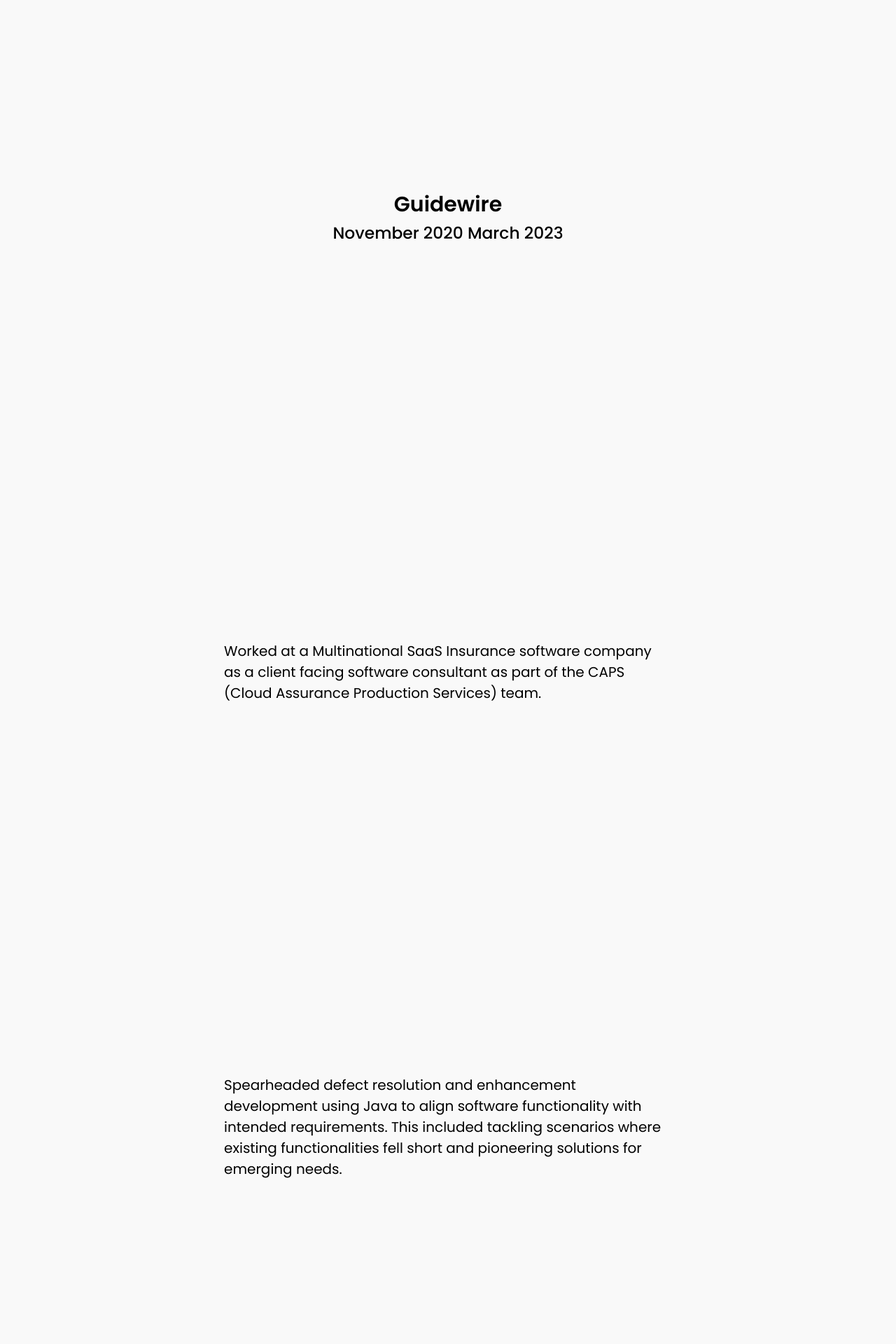
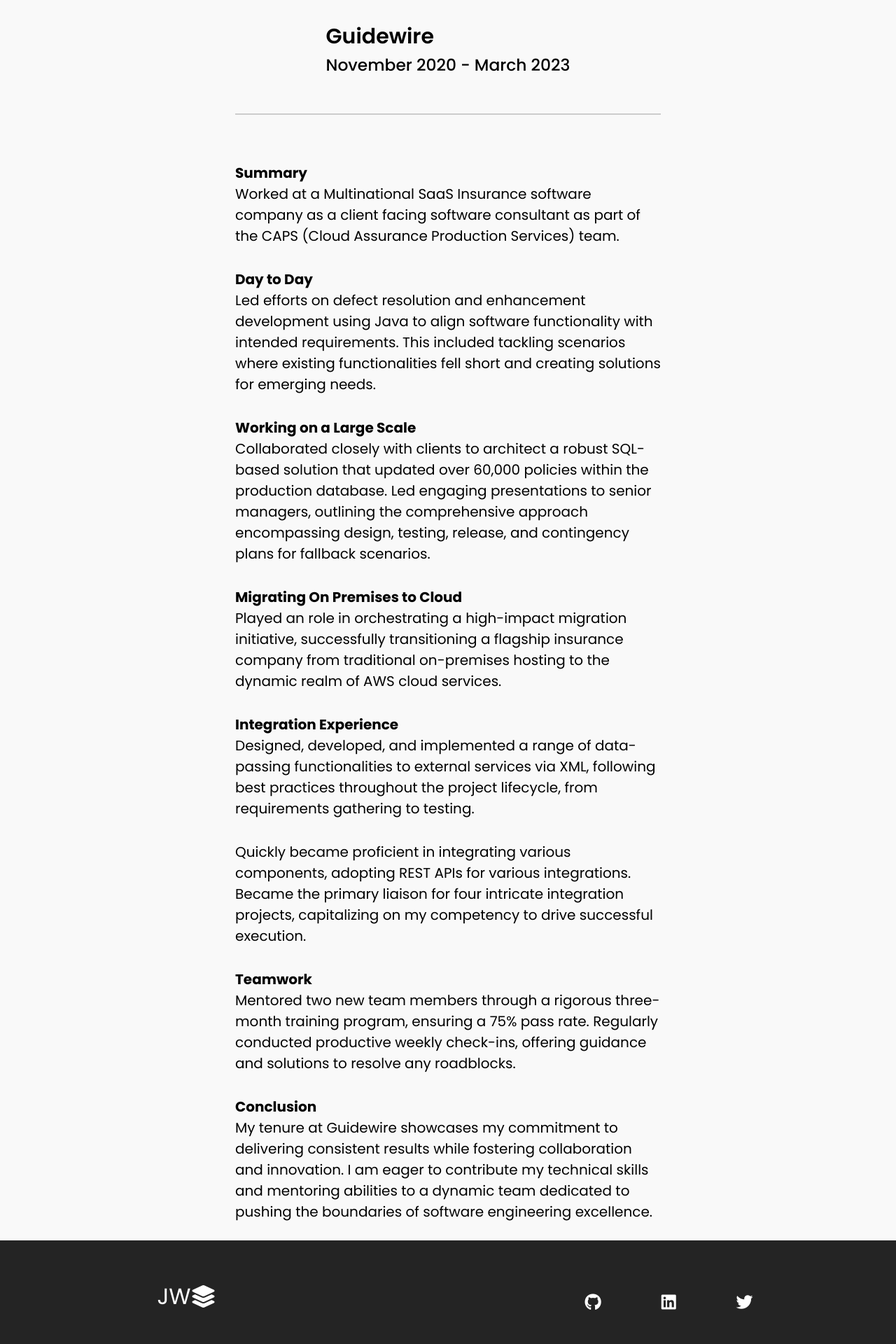
Before and after one commit to xJWzZ/react-personal-website-1, a React (Create React App) app: page /details/1 in a window 1280 px wide. Shown: the part 100-2020 px from the top of the page at 70% size. Built offline with nearby package versions, Linux system fonts and the light colour scheme.

Commit message:
Simplify WE Content

```diff
--- a/src/Components/OverCSection.js
+++ b/src/Components/OverCSection.js
@@ -1,48 +1,50 @@
 import React, {useEffect} from 'react'
 import './WorkExperienceSection.css'
-import AOS from 'aos'
-import 'aos/dist/aos.css'
 
 function OverCSection() {
-  useEffect(() => {
-      AOS.init({duration: 3000})
-  }, [])
   return (
-    <div className='container'>
-      <section className='animation' data-aos="fade-left">
+    <div className="workexperience">
+      <section>
 
             <h2>Over-C</h2>
             <h3>March 2019 - August 2019</h3>
         </section>
-        <section className='animation' data-aos="fade-left">As a proactive software engineering intern at Over-C, a rapidly expanding
+        <section>
+          <hr className="divider" />
+          <h4>Summary</h4>
+          As a proactive software engineering intern at Over-C, a rapidly expanding
           startup, I enthusiastically engaged with diverse projects and
           technologies, leaving a distinct mark on the company's technological
           advancements. Some key accomplishments being:
         </section>
-        <section className='animation' data-aos="fade-left">
+        <section>
+          <h4>Innovation</h4>
           Designed and developed an Automated Map Converter that propelled
-          operational efficiency by an impressive 50%. This innovative solution
+          operational efficiency by 50%. This innovative solution
           streamlined processes and demonstrated my ability to deliver impactful
           results within a fast-paced environment.
         </section>
-        <section className='animation' data-aos="fade-left">
-        Led the development of pioneering applications utilizing mesh network
+        <section>
+          <h4>Project Work</h4>
+        Led development of an application utilizing mesh network
         sensors for indoor location tracking, showcasing my capacity to explore
         and implement cutting-edge technologies to address real-world
         challenges.
       </section>
-      <section className='animation' data-aos="fade-left">
+      <section>
         Leveraged the power of Uber's WebGL-powered framework, deck.gl, to
-        transform raw user location data into a visually compelling program. This
+        transform raw user location data into visually digestible content. This
         achievement underscored my knack for transforming complex data into
         actionable insights.
       </section>
-      <section className='animation' data-aos="fade-left">
-        Demonstrated expertise in the Vue.js JavaScript framework, successfully
+      <section>
+        <h4>Vue.js</h4>
+        Demonstrated understanding of the Vue.js JavaScript framework by successfully
         crafting a dynamic server health report website. This project highlighted
         my proficiency in creating user-friendly and informative interfaces.
       </section>
-      <section className='animation' data-aos="fade-left">
+      <section>
+        <h4>Git & Jira</h4>
         Displayed a knowledge of essential development and collaboration tools,
         including Git and Jira. These tools were integral to my workflow, enabling
         effective teamwork and efficient development and deployment processes.
--- a/src/Components/WorkExperienceSection.css
+++ b/src/Components/WorkExperienceSection.css
@@ -1,13 +1,24 @@
 
-.animation {
+.workexperience {
     width: 50%;
     margin: 10px auto;
     display: grid;
     place-items: center;
     align-content: center;
-    min-height: 80vh;
     font-size: 20px;
-    /* box-shadow: 0 2px 4px rgb(0 0 0 / 40%); */
-    /* margin: 0px 50; */
+}
 
+.gw {
+    padding-top: 5vh;
 }
+
+section {
+    padding: 2vh;
+}
+
+.divider {
+    border: none;
+    border-top: 2px solid #ccc;
+    margin: 20px 0;
+    padding: 3vh;
+  }
--- a/src/Components/WorkExperienceSection.js
+++ b/src/Components/WorkExperienceSection.js
@@ -1,71 +1,79 @@
 import React, {useEffect} from 'react'
 import './WorkExperienceSection.css'
-import AOS from 'aos'
-import 'aos/dist/aos.css'
 
 
 function WorkExperienceSection() {
-    useEffect(() => {
-        AOS.init({duration: 3000})
-    }, [])
   return (
-    <>
-        <section className='animation' data-aos="fade-left">
+    <div className="workexperience">
+        <section className='gw'>
             <h2>Guidewire</h2>
-            <h3>November 2020 March 2023</h3>
+            <h3>November 2020 - March 2023</h3>
+
         </section>
-                <section className='animation' data-aos="fade-left">Worked at a Multinational SaaS Insurance software company as a client
+
+        <section >
+        <hr className="divider" />
+            <h4>Summary</h4>
+            Worked at a Multinational SaaS Insurance software company as a client
             facing software consultant as part of the CAPS (Cloud Assurance
-                Production Services) team.  </section>
-                <section className='animation' data-aos="fade-left">
-                Spearheaded defect resolution and
+            Production Services) team.
+        </section>
+        <section >
+            <h4>Day to Day</h4>
+            Led efforts on defect resolution and
             enhancement development using Java to align software functionality with
             intended requirements.
             This included tackling scenarios where existing
-                functionalities fell short and pioneering solutions for emerging needs.
+            functionalities fell short and creating solutions for emerging needs.
         </section>
-                <section className='animation' data-aos="fade-left">Collaborated closely with clients to architect a robust SQL-based solution
+        <section >
+            <h4>Working on a Large Scale</h4>
+            Collaborated closely with clients to architect a robust SQL-based solution
             that updated over 60,000 policies within the production database.
             Led engaging presentations to senior managers, outlining the
             comprehensive approach encompassing design, testing, release, and
             contingency plans for fallback scenarios.
         </section>
-                <section className='animation' data-aos="fade-left">
-                Played an instrumental role in orchestrating a high-impact migration
+        <section >
+            <h4>Migrating On Premises to Cloud</h4>
+            Played an role in orchestrating a high-impact migration
             initiative, successfully transitioning a flagship insurance company from
             traditional on-premises hosting to the dynamic realm of AWS cloud
             services.
         </section>
 
-            <section className='animation' data-aos="fade-left">
+        <section >
+            <h4>Integration Experience</h4>
                 Designed, developed, and implemented a range of data-passing
-            functionalities to external services via XML, following meticulous best
+            functionalities to external services via XML, following best
             practices throughout the project lifecycle, from requirements gathering
-            to rigorous testing.
+            to testing.
         </section>
 
-            <section className='animation' data-aos="fade-left">
-                Rapidly mastered the integration landscape, swiftly adopting REST APIs
+        <section >
+            Quickly became proficient in integrating various components, adopting REST APIs
             for various integrations. Became the primary liaison for four intricate
-            integration projects, capitalizing on my comprehensive expertise to drive
-            their successful execution.
+            integration projects, capitalizing on my competency to drive
+            successful execution.
         </section>
 
-            <section className='animation' data-aos="fade-left">
+        <section >
+            <h4>Teamwork</h4>
                 Mentored two new team members through a rigorous three-month
             training program, ensuring a 75% pass rate. Regularly conducted
             productive weekly check-ins, offering guidance and solutions to resolve
             any roadblocks.
         </section>
 
-            <section className='animation' data-aos="fade-left">
-                My tenure at Guidewire showcases my unwavering commitment to
-                delivering exceptional results while fostering collaboration and
-                innovation. I am eager to contribute my technical prowess and mentoring
+        <section >
+            <h4>Conclusion</h4>
+                My tenure at Guidewire showcases my commitment to
+                delivering consistent results while fostering collaboration and
+                innovation. I am eager to contribute my technical skills and mentoring
                 abilities to a dynamic team dedicated to pushing the boundaries of
                 software engineering excellence.
         </section>
-    </>
+    </div>
   )
 }
 
```
Lines whose indentation alone changed are shown as unchanged.
